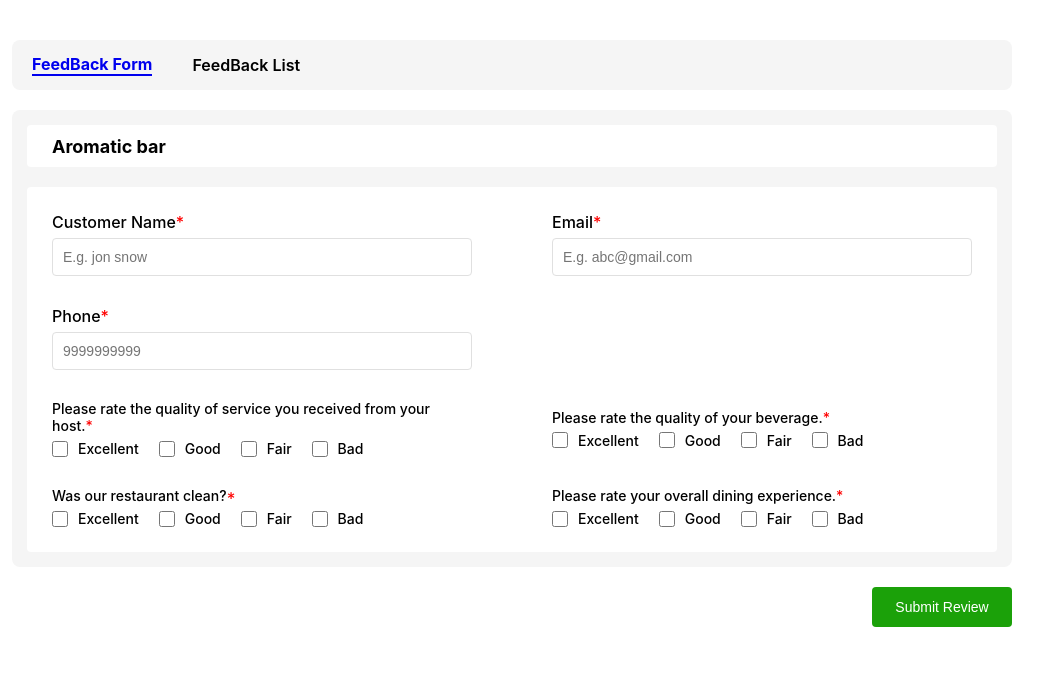
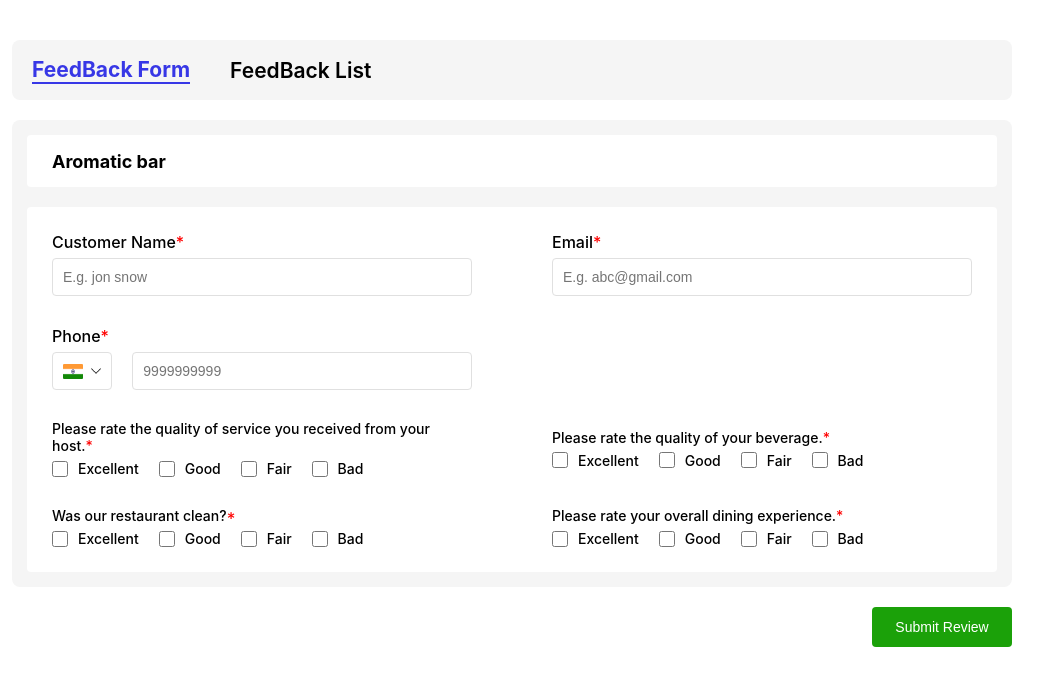
Before and after one commit to sumitsingh4411/senpiper-assignment, a React (Create React App) app: page / in a window 1280 px wide. Shown: the top 686 px of the page, without its empty margins (128-1171 px from the left). Built offline with nearby package versions, Linux system fonts and the light colour scheme.

Commit message:
overall feedback-list created

```diff
--- a/src/pages/feedbackForm/FeddBackForm.css
+++ b/src/pages/feedbackForm/FeddBackForm.css
@@ -34,7 +34,7 @@
 .feedback-form-header {
   display: flex;
   align-items: center;
-  height: 42px;
+  height: 52px;
   width: 100%;
   background-color: #fff;
   border-radius: 4px;
--- a/src/pages/feedbackForm/FeedBackForm.tsx
+++ b/src/pages/feedbackForm/FeedBackForm.tsx
@@ -1,4 +1,4 @@
-import React, { useState } from "react";
+import { useState } from "react";
 import { useNavigate } from "react-router-dom";
 import CustomCheckBox from "../../shared/component/customCheckbox/CustomCheckBox";
 import CustomInput from "../../shared/component/customInput/CustomInput";
@@ -9,7 +9,11 @@ import {
   PAGE_KEY,
   URLPaths,
 } from "../../shared/utils/constant";
-import { checkHasError, getAllError, setItemToLocalStorage } from "../../shared/utils/helper";
+import {
+  checkHasError,
+  getAllError,
+  setItemToLocalStorage,
+} from "../../shared/utils/helper";
 import "./FeddBackForm.css";
 
 export default function FeedBackForm() {
@@ -71,6 +75,7 @@ export default function FeedBackForm() {
                 onChange={feedbackFormOnchange}
                 name="phone"
                 error={error.phone}
+                showSelect={true}
               />
               <div className="place_holer_div"></div>
             </div>
--- a/src/pages/feedbackList/FeedBackList.css
+++ b/src/pages/feedbackList/FeedBackList.css
@@ -86,3 +86,14 @@ td {
   font-weight: 500px;
   color: rgb(77, 75, 75);
 }
+.no-data-found {
+  display: flex;
+  justify-content: center;
+  align-items: center;
+  height: 200px;
+  font-size: 20px;
+  font-weight: 500;
+  color: rgb(77, 75, 75);
+  font-style: italic;
+  background-color: white;
+}
--- a/src/pages/feedbackList/FeedBackList.tsx
+++ b/src/pages/feedbackList/FeedBackList.tsx
@@ -1,9 +1,25 @@
+import { useEffect, useState } from "react";
 import TabSection from "../../shared/component/tabSection/TabSection";
 import { PAGE_KEY } from "../../shared/utils/constant";
+import {
+  getDataFromLocalStorage,
+  removeItemFromLocalStorage,
+} from "../../shared/utils/helper";
 import "./FeedBackList.css";
 import FeedBackListTable from "./FeedBackListTable";
 
 export default function FeedBackList() {
+  const [checkValue, setCheckedValue]: any = useState([false]);
+  const [feedbackList, setFeedbackList]: any = useState([]);
+
+  useEffect(() => {
+    setFeedbackList(getDataFromLocalStorage());
+  }, []);
+
+  const deleteCheckedData = () => {
+    removeItemFromLocalStorage(checkValue, setFeedbackList);
+  };
+
   return (
     <div className="feedback-section">
       <TabSection activeTab={PAGE_KEY.FEEDBACK_LIST} />
@@ -12,12 +28,18 @@ export default function FeedBackList() {
           <div className="feedback-list-header"></div>
           <div className="feedback-list-container">
             <div className="feedback-list-item">
-              <FeedBackListTable/>
+              <FeedBackListTable
+                checkValue={checkValue}
+                setCheckedValue={setCheckedValue}
+                feedbackList={feedbackList}
+              />
             </div>
           </div>
         </div>
         <div className="feedback-list-footer">
-          <button className="delete_button">Delete</button>
+          <button className="delete_button" onClick={deleteCheckedData}>
+            Delete
+          </button>
         </div>
       </div>
     </div>
--- a/src/pages/feedbackList/FeedBackListTable.tsx
+++ b/src/pages/feedbackList/FeedBackListTable.tsx
@@ -1,14 +1,41 @@
-import React from "react";
+import { useEffect } from "react";
 import { FEEDBACK_FORM_LABEL } from "../../shared/utils/constant";
-import { getDataFromLocalStorage } from "../../shared/utils/helper";
 
-export default function FeedBackListTable() {
+export default function FeedBackListTable({
+  checkValue,
+  setCheckedValue,
+  feedbackList,
+}: any) {
+  useEffect(() => {
+    setCheckedValue(new Array(feedbackList?.length)?.fill(false));
+    // eslint-disable-next-line react-hooks/exhaustive-deps
+  }, [feedbackList]);
+
+  const getCheckDetails = (e: any) => {
+    const { name, value, checked } = e.target;
+    if (name === "all") {
+      setCheckedValue(new Array(feedbackList?.length)?.fill(checked));
+    } else {
+      const newChecked = [...checkValue];
+      newChecked[value] = checked;
+      setCheckedValue(newChecked);
+    }
+  };
+
   return (
+    <>
+      {feedbackList?.length > 0 ? (
         <table>
           <thead>
             <tr>
               <th>
-            <input type="checkbox" />
+                <input
+                  type="checkbox"
+                  onChange={getCheckDetails}
+                  value="all"
+                  name="all"
+                  checked={checkValue?.every((item: any) => item === true)}
+                />
               </th>
               <th>Form details</th>
               <th>Customer Name</th>
@@ -21,10 +48,16 @@ export default function FeedBackListTable() {
             </tr>
           </thead>
           <tbody>
-        {getDataFromLocalStorage().map((item: any, index: number) => (
+            {feedbackList?.map((item: any, index: number) => (
               <tr className="row" key={index}>
                 <td>
-              <input type="checkbox" />
+                  <input
+                    type="checkbox"
+                    onChange={getCheckDetails}
+                    value={index}
+                    name="single"
+                    checked={checkValue[index]}
+                  />
                 </td>
                 <td>View details</td>
                 <td>{item?.name}</td>
@@ -38,5 +71,9 @@ export default function FeedBackListTable() {
             ))}
           </tbody>
         </table>
+      ) : (
+        <div className="no-data-found">No data found</div>
+      )}
+    </>
   );
 }
--- a/src/shared/component/customInput/CustomInput.css
+++ b/src/shared/component/customInput/CustomInput.css
@@ -41,3 +41,9 @@
   font-weight: 600;
   color: #df3333;
 }
+.custom-input-row {
+  display: flex;
+  flex-direction: row;
+  gap: 20px;
+  width: 100%;
+}
--- a/src/shared/component/customInput/CustomInput.tsx
+++ b/src/shared/component/customInput/CustomInput.tsx
@@ -1,6 +1,7 @@
 import React from "react";
 import "./CustomInput.css";
 import errorIcon from "../../../assets/error.svg";
+import CustomSelect from "../customSelect/CustomSelect";
 
 export default function CustomInput({
   type,
@@ -10,6 +11,7 @@ export default function CustomInput({
   value,
   onChange,
   name,
+  showSelect,
 }: any) {
   return (
     <div className="custom-input">
@@ -17,6 +19,9 @@ export default function CustomInput({
         {label}
         <span className="required_value">*</span>
       </label>
+      {showSelect ? (
+        <div className="custom-input-row">
+          <CustomSelect />
           <input
             type={type}
             placeholder={placeholder}
@@ -25,6 +30,18 @@ export default function CustomInput({
             onChange={onChange}
             name={name}
           />
+        </div>
+      ) : (
+        <input
+          type={type}
+          placeholder={placeholder}
+          className="custom_input_filed"
+          value={value}
+          onChange={onChange}
+          name={name}
+        />
+      )}
+
       {error && (
         <div className="error">
           {" "}
--- /dev/null
+++ b/src/shared/component/customSelect/CustomSelect.css
@@ -0,0 +1,19 @@
+.custom-select {
+  border: 1px solid #e0e0e0;
+  border-radius: 4px;
+  padding: 10px;
+  font-size: 14px;
+  width: 70px;
+  display: flex;
+  align-items: center;
+  justify-content: space-between;
+  cursor: pointer;
+}
+.flag {
+  width: 20px;
+  height: 15px;
+}
+.down {
+  width: 10px;
+  height: 10px;
+}
--- a/src/shared/component/customSelect/CustomSelect.tsx
+++ b/src/shared/component/customSelect/CustomSelect.tsx
@@ -1,7 +1,13 @@
-import React from 'react'
+import React from "react";
+import "./CustomSelect.css";
+import flag from "../../../assets/india.png";
+import down from "../../../assets/down-chevron.png";
 
-export default function CustomSelect() {
+export default function CustomSelect({ lable }: any) {
   return (
-    <div>CustomSelect</div>
-  )
+    <div className="custom-select">
+      <img src={flag} alt="flag" className="flag" />
+      <img src={down} alt="down" className="down" />
+    </div>
+  );
 }
--- a/src/shared/component/tabSection/TabSection.css
+++ b/src/shared/component/tabSection/TabSection.css
@@ -1,5 +1,5 @@
 .tab-section {
-  height: 50px;
+  height: 60px;
   width: 100%;
   background-color: #f5f5f5;
   border-radius: 8px;
@@ -10,14 +10,14 @@
 }
 
 .tab-name {
-  font-size: 16px;
+  font-size: 21px;
   font-weight: 600;
   color: #000000;
   cursor: pointer;
 }
 
 .active-tab {
-  color: #0000ee;
-  border-bottom: 2px solid #0000ee;
+  color: #3737e6;
+  border-bottom: 2px solid #3737e6;
   font-weight: 700;
 }
--- a/src/shared/utils/helper.ts
+++ b/src/shared/utils/helper.ts
@@ -93,3 +93,17 @@ export const getDataFromLocalStorage = () => {
     return [];
   }
 };
+
+export const removeItemFromLocalStorage = (
+  list: any,
+  setFeedbackList: Function
+) => {
+  console.log(list);
+  let data: any = localStorage.getItem("feedbackData");
+  let tempData = JSON.parse(data);
+  let res = tempData.filter(
+    (item: any, index: number) => list[index] === false
+  );
+  setFeedbackList(res);
+  localStorage.setItem("feedbackData", JSON.stringify(res));
+};
```
Also changed, not shown: src/assets/down-chevron.png (added), src/assets/india.png (added). Lines whose indentation alone changed are shown as unchanged.
